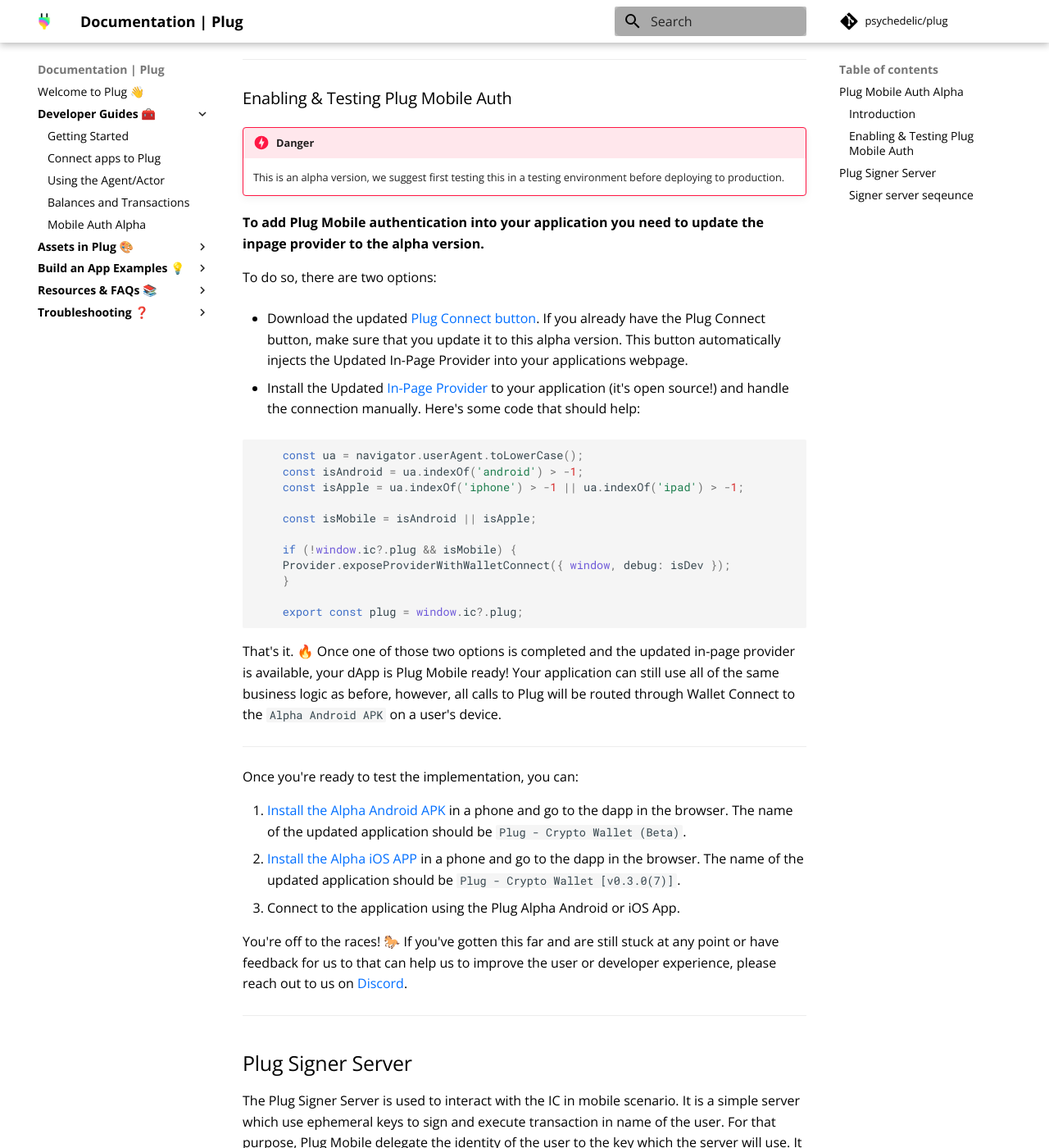
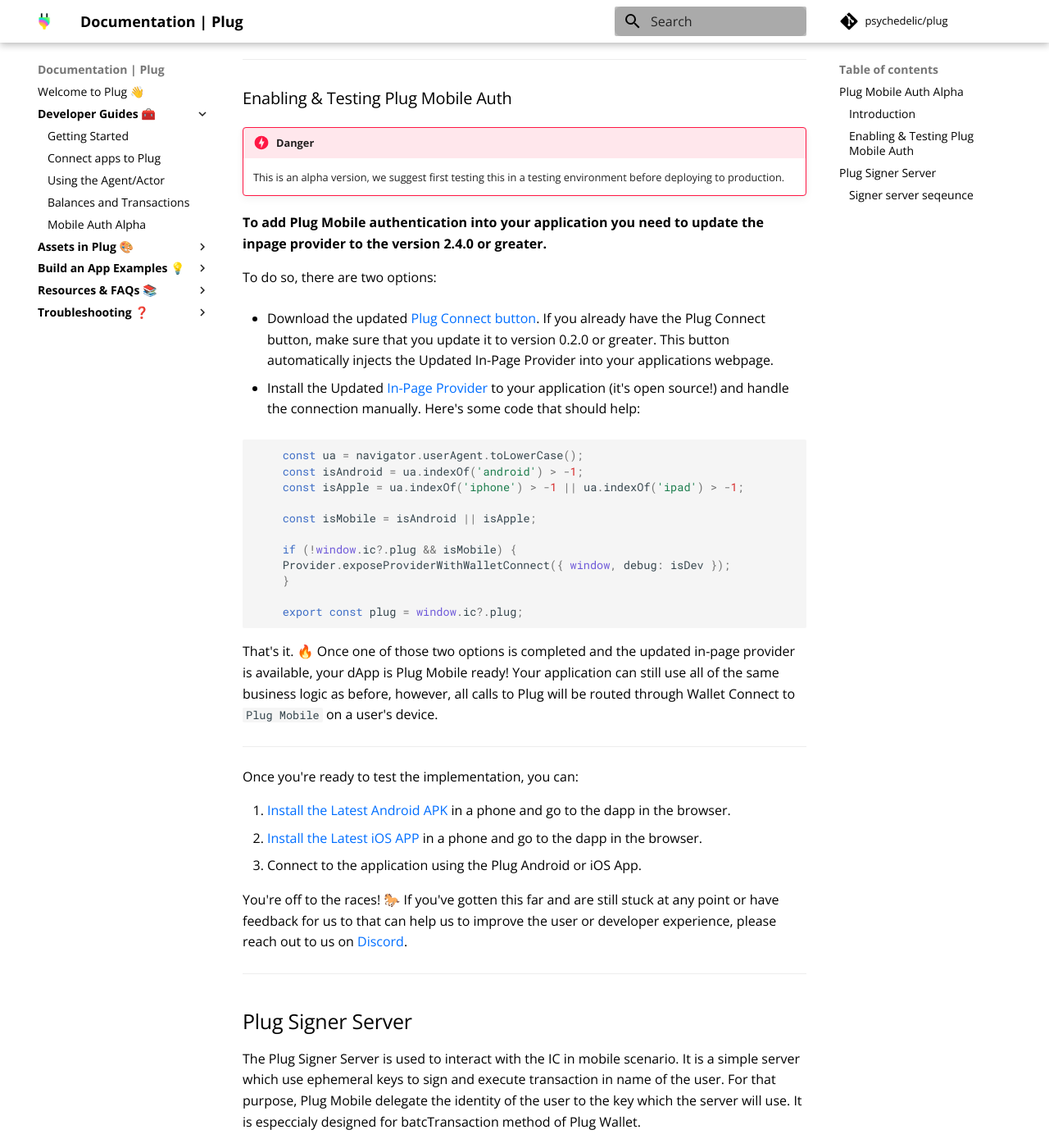
Before and after one commit to Psychedelic/plug-docs, an MkDocs documentation site: the page built from docs/getting-started/alpha-wallet-connect.md, in a window 1280 px wide and 1400 px high, scrolled down 1051 px. Shown: the whole window at 82% size. Built offline with MkDocs 1.6.1 and Material for MkDocs 9.7.7, drawn with Linux system fonts in a browser that asks for light colours; comment, search, counter and statistics services are not loaded; some of the changed text lies outside the part shown.

Commit message:
feat: update wallet connect docs to point apps to productive ones

````diff
--- a/docs/getting-started/alpha-wallet-connect.md
+++ b/docs/getting-started/alpha-wallet-connect.md
@@ -11,16 +11,16 @@
 Let's dive into how to integrate it for existing and new applications. If at any point you find yourself stuck, our team of devs would be happy to help in the #plug channel our [Discord](https://discord.gg/yVEcEzmrgm).
 
 !!! Warning
-     This **alpha** version of Plug Mobile auth is aimed toward the developers to have time to test how the integration works and make the (minor) changes needed to make it work with their dApps. We expect to find problems with the integration, if you are a user make sure to use the alpha mobile application at your own discretion.
+     This **alpha** version of Plug Mobile auth is aimed toward the developers to have time to test how the integration works and make the (minor) changes needed to make it work with their dApps. We expect to find problems with the integration, if you are a user make sure to use the last mobile application version.
 
 ### Introduction
 
 The alpha Plug Mobile auth comes with 3 packages:
 
-- [**Alpha Android APK**](https://play.google.com/apps/testing/co.psychedelic.plug) - the updated Android application that can communicate using Wallet Connect.
-- [**Alpha iOS APP**](https://testflight.apple.com/join/yID6TEpV) - the updated iOS application that can communicate using Wallet Connect.
-- [**Alpha In-Page Provider**](https://github.com/Psychedelic/plug-inpage-provider/tree/feat/wallet-connect-rpc#readme) - a new in-page provider specially designed to look for & communicate with the `Alpha Android APK` or `Alpha iOS APP`.
-- [**Updated Plug Connect Button**](../../build-an-app-examples/plug-button/) - a new version of the Plug Authentication Button that has a filter able to detect when someone is on mobile and therefore the dApp should use the `Alpha In-Page Provider` or is on desktop and should use the normal In-Page Provider supplied through the Plug Extension.
+- [**Android APK 0.3.0**](https://play.google.com/store/apps/details?id=co.psychedelic.plug) - the updated Android application that can communicate using Wallet Connect.
+- [**iOS APP 0.3.0**](https://apps.apple.com/us/app/plug-crypto-wallet/id1599570197) - the updated iOS application that can communicate using Wallet Connect.
+- [**In-Page Provider**](https://github.com/Psychedelic/plug-inpage-provider#readme) - a new in-page provider specially designed to look for & communicate with the `Last Android APK` or `Last iOS APP`.
+- [**Updated Plug Connect Button**](../../build-an-app-examples/plug-button/) - a new version of the Plug Authentication Button that has a filter able to detect when someone is on mobile and therefore the dApp should use the `Last In-Page Provider` or is on desktop and should use the normal In-Page Provider supplied through the Plug Extension.
 
 ---
 
@@ -29,11 +29,11 @@
 !!! danger
     This is an alpha version, we suggest first testing this in a testing environment before deploying to production.
 
-__To add Plug Mobile authentication into your application you need to update the inpage provider to the alpha version.__
+__To add Plug Mobile authentication into your application you need to update the inpage provider to the version 2.4.0 or greater.__
 
 To do so, there are two options:
 
-- Download the updated [Plug Connect button](https://github.com/Psychedelic/plug-connect#readme). If you already have the Plug Connect button, make sure that you update it to this alpha version. This button automatically injects the Updated In-Page Provider into your applications webpage.
+- Download the updated [Plug Connect button](https://github.com/Psychedelic/plug-connect#readme). If you already have the Plug Connect button, make sure that you update it to version 0.2.0 or greater. This button automatically injects the Updated In-Page Provider into your applications webpage.
 
 - Install the Updated [In-Page Provider](https://github.com/Psychedelic/plug-inpage-provider/tree/feat/wallet-connect-rpc#readme) to your application (it's open source!) and handle the connection manually. Here's some code that should help:
 
@@ -53,15 +53,15 @@
     export const plug = window.ic?.plug;
 ```
 
-That's it. 🔥 Once one of those two options is completed and the updated in-page provider is available, your dApp is Plug Mobile ready! Your application can still use all of the same business logic as before, however, all calls to Plug will be routed through Wallet Connect to the `Alpha Android APK` on a user's device.
+That's it. 🔥 Once one of those two options is completed and the updated in-page provider is available, your dApp is Plug Mobile ready! Your application can still use all of the same business logic as before, however, all calls to Plug will be routed through Wallet Connect to `Plug Mobile` on a user's device.
 
 ---
 
 Once you're ready to test the implementation, you can:
 
-1. [Install the Alpha Android APK](https://play.google.com/apps/testing/co.psychedelic.plug) in a phone and go to the dapp in the browser. The name of the updated application should be `Plug - Crypto Wallet (Beta)`.
-1. [Install the Alpha iOS APP](https://testflight.apple.com/join/yID6TEpV) in a phone and go to the dapp in the browser. The name of the updated application should be `Plug - Crypto Wallet [v0.3.0(7)]`.
-2. Connect to the application using the Plug Alpha Android or iOS App.
+1. [Install the Latest Android APK](https://play.google.com/store/apps/details?id=co.psychedelic.plug) in a phone and go to the dapp in the browser.
+2. [Install the Latest iOS APP](https://apps.apple.com/us/app/plug-crypto-wallet/id1599570197) in a phone and go to the dapp in the browser.
+3. Connect to the application using the Plug Android or iOS App.
 
 
 You're off to the races! 🐎 If you've gotten this far and are still stuck at any point or have feedback for us to that can help us to improve the user or developer experience, please reach out to us on [Discord](https://discord.gg/yVEcEzmrgm).
````
